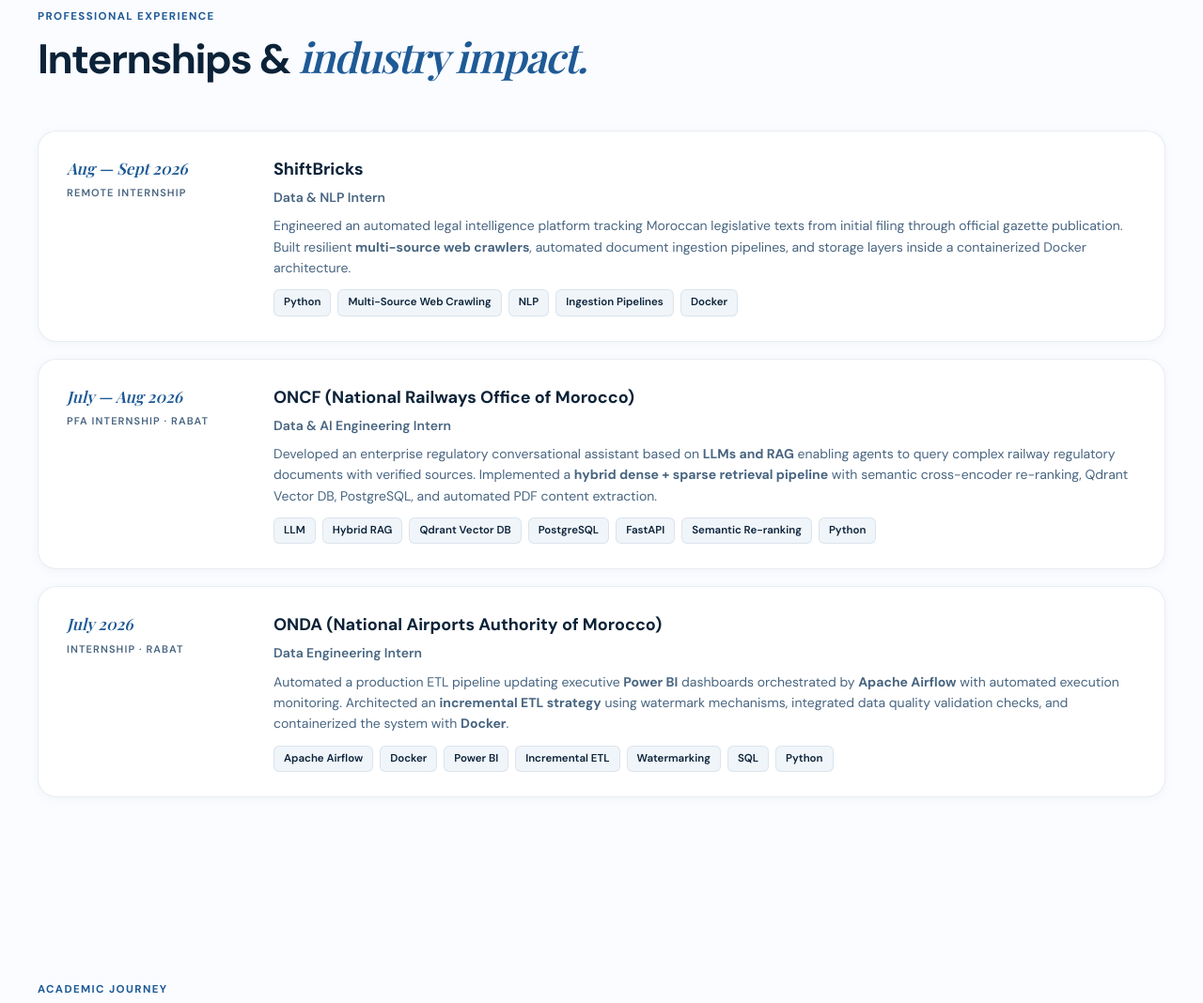
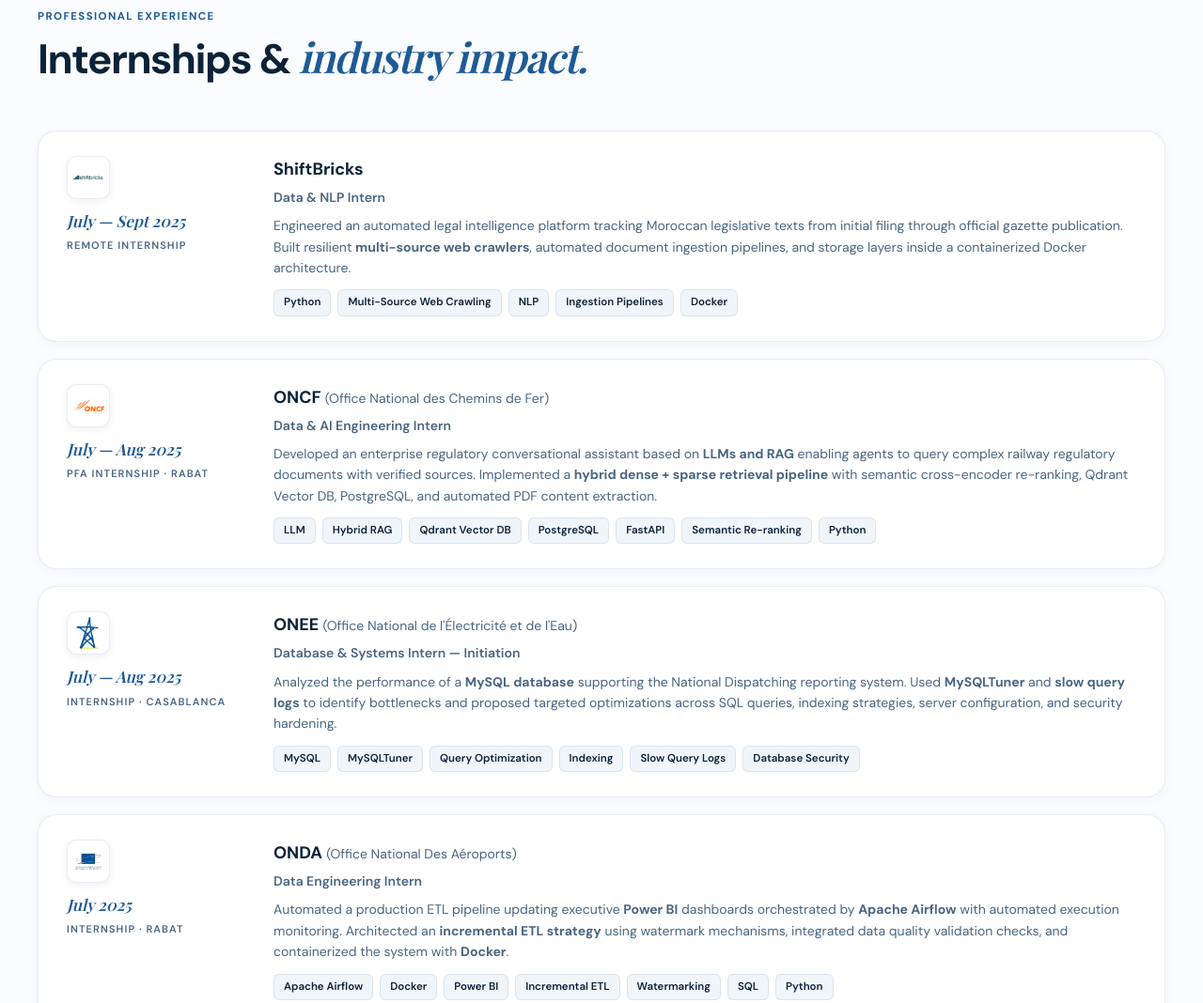
Before and after one commit to Yousra-khallou/yousra-khallou.github.io, a plain HTML site: page index.html in a window 1280 px wide. Shown: the part 4916-5984 px from the top of the page at 94% size. Drawn offline with nearby package versions, Linux system fonts and the light colour scheme; a web font is replaced by a local one.

Commit message:
Add ONEE internship, fix dates, add company logos to experience

```diff
--- a/index.html
+++ b/index.html
@@ -16,7 +16,7 @@
   <link rel="stylesheet" href="https://cdn.jsdelivr.net/gh/devicons/devicon@latest/devicon.min.css">
 
   <!-- Stylesheet -->
-  <link rel="stylesheet" href="styles.css?v=19" />
+  <link rel="stylesheet" href="styles.css?v=20" />
 </head>
 <body>
   <!-- Ambient Quiet Luxury Glow & Noise -->
@@ -375,10 +375,12 @@
         </div>
 
         <div class="trajectory-list reveal">
-          <!-- ShiftBricks -->
+
+          <!-- ShiftBricks - Most Recent -->
           <article class="trajectory-card">
             <div class="trajectory-time">
-              Aug — Sept 2026
+              <img src="assets/logo shift.jpg" alt="ShiftBricks" class="trajectory-logo">
+              July — Sept 2025
               <span>Remote Internship</span>
             </div>
             <div class="trajectory-info">
@@ -398,11 +400,12 @@
           <!-- ONCF -->
           <article class="trajectory-card">
             <div class="trajectory-time">
-              July — Aug 2026
+              <img src="assets/Logo-oncf.png" alt="ONCF" class="trajectory-logo">
+              July — Aug 2025
               <span>PFA Internship · Rabat</span>
             </div>
             <div class="trajectory-info">
-              <h3>ONCF (National Railways Office of Morocco)</h3>
+              <h3>ONCF <span style="font-weight:400; font-size:14px; color:var(--muted)">(Office National des Chemins de Fer)</span></h3>
               <p class="trajectory-context">Data &amp; AI Engineering Intern</p>
               <p>Developed an enterprise regulatory conversational assistant based on <strong>LLMs and RAG</strong> enabling agents to query complex railway regulatory documents with verified sources. Implemented a <strong>hybrid dense + sparse retrieval pipeline</strong> with semantic cross-encoder re-ranking, Qdrant Vector DB, PostgreSQL, and automated PDF content extraction.</p>
               <div class="trajectory-tags">
@@ -417,14 +420,37 @@
             </div>
           </article>
 
+          <!-- ONEE -->
+          <article class="trajectory-card">
+            <div class="trajectory-time">
+              <img src="assets/logo onee.jpg" alt="ONEE" class="trajectory-logo">
+              July — Aug 2025
+              <span>Internship · Casablanca</span>
+            </div>
+            <div class="trajectory-info">
+              <h3>ONEE <span style="font-weight:400; font-size:14px; color:var(--muted)">(Office National de l'Électricité et de l'Eau)</span></h3>
+              <p class="trajectory-context">Database &amp; Systems Intern — Initiation</p>
+              <p>Analyzed the performance of a <strong>MySQL database</strong> supporting the National Dispatching reporting system. Used <strong>MySQLTuner</strong> and <strong>slow query logs</strong> to identify bottlenecks and proposed targeted optimizations across SQL queries, indexing strategies, server configuration, and security hardening.</p>
+              <div class="trajectory-tags">
+                <span>MySQL</span>
+                <span>MySQLTuner</span>
+                <span>Query Optimization</span>
+                <span>Indexing</span>
+                <span>Slow Query Logs</span>
+                <span>Database Security</span>
+              </div>
+            </div>
+          </article>
+
           <!-- ONDA -->
           <article class="trajectory-card">
             <div class="trajectory-time">
-              July 2026
+              <img src="assets/logo onda.png" alt="ONDA" class="trajectory-logo">
+              July 2025
               <span>Internship · Rabat</span>
             </div>
             <div class="trajectory-info">
-              <h3>ONDA (National Airports Authority of Morocco)</h3>
+              <h3>ONDA <span style="font-weight:400; font-size:14px; color:var(--muted)">(Office National Des Aéroports)</span></h3>
               <p class="trajectory-context">Data Engineering Intern</p>
               <p>Automated a production ETL pipeline updating executive <strong>Power BI</strong> dashboards orchestrated by <strong>Apache Airflow</strong> with automated execution monitoring. Architected an <strong>incremental ETL strategy</strong> using watermark mechanisms, integrated data quality validation checks, and containerized the system with <strong>Docker</strong>.</p>
               <div class="trajectory-tags">
@@ -438,6 +464,7 @@
               </div>
             </div>
           </article>
+
         </div>
       </div>
     </section>
--- a/styles.css
+++ b/styles.css
@@ -850,6 +850,19 @@
   border: 1px solid var(--line);
 }
 
+/* Company logo in trajectory time column */
+.trajectory-logo {
+  width: 46px; height: 46px;
+  border-radius: 10px;
+  object-fit: contain;
+  background: #ffffff;
+  border: 1px solid var(--line);
+  padding: 5px;
+  box-shadow: 0 2px 8px rgba(11,34,56,0.07);
+  display: block;
+  margin-bottom: 10px;
+}
+
 /* ==========================================================================
    CERTIFICATIONS — Minimal Badge Grid
    ========================================================================== */
```
Also changed, not shown: assets/Logo-oncf.png (added), assets/logo onda.png (added), assets/logo onee.jpg (added), assets/logo shift.jpg (added).
